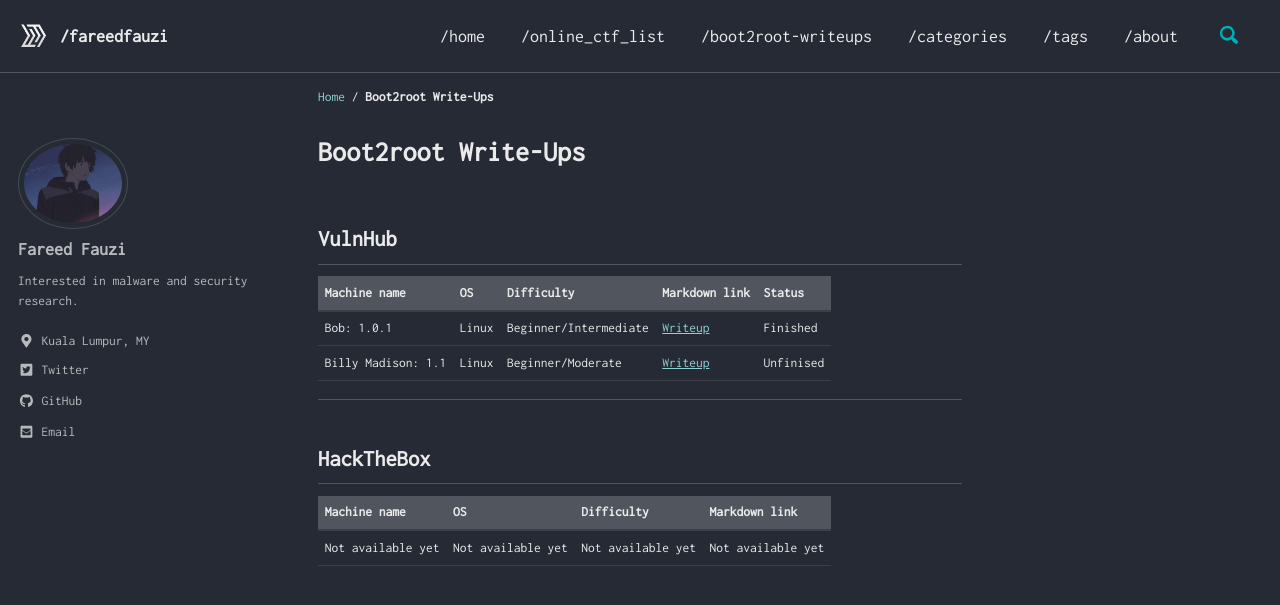
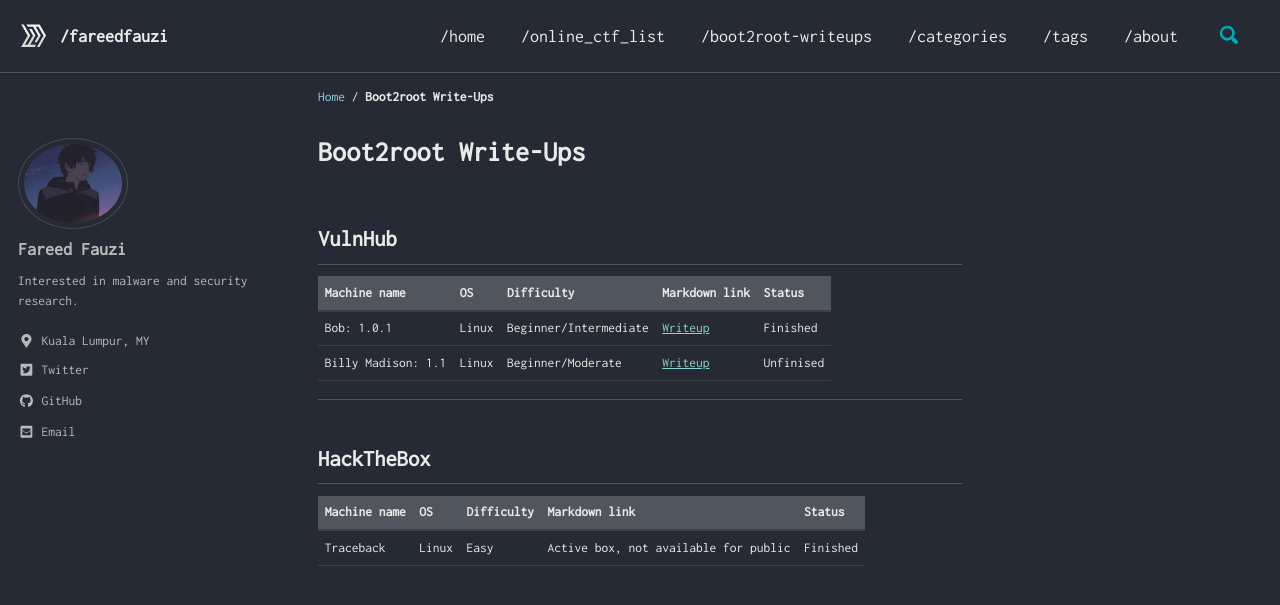
Before and after one commit to spiritedwolf/fareedfauzi.github.io, a Jekyll site: the page built from _pages/boot2root-writeups.md, in a window 1280 px wide and 900 px high. Shown: the top 605 px of the window. Built offline with Jekyll 4.4.1, drawn with Linux system fonts in a browser that asks for light colours; cached includes are drawn as plain includes.

Commit message:
Update boot2root-writeups.md

```diff
--- a/_pages/boot2root-writeups.md
+++ b/_pages/boot2root-writeups.md
@@ -16,6 +16,6 @@ author_profile: true
 
 ## HackTheBox
 
-| Machine name | OS | Difficulty | Markdown link |
+| Machine name | OS | Difficulty | Markdown link | Status |
 | --- | --- | --- | --- |
-| Not available yet | Not available yet | Not available yet | Not available yet |
+| Traceback | Linux | Easy | Active box, not available for public | Finished |
```
